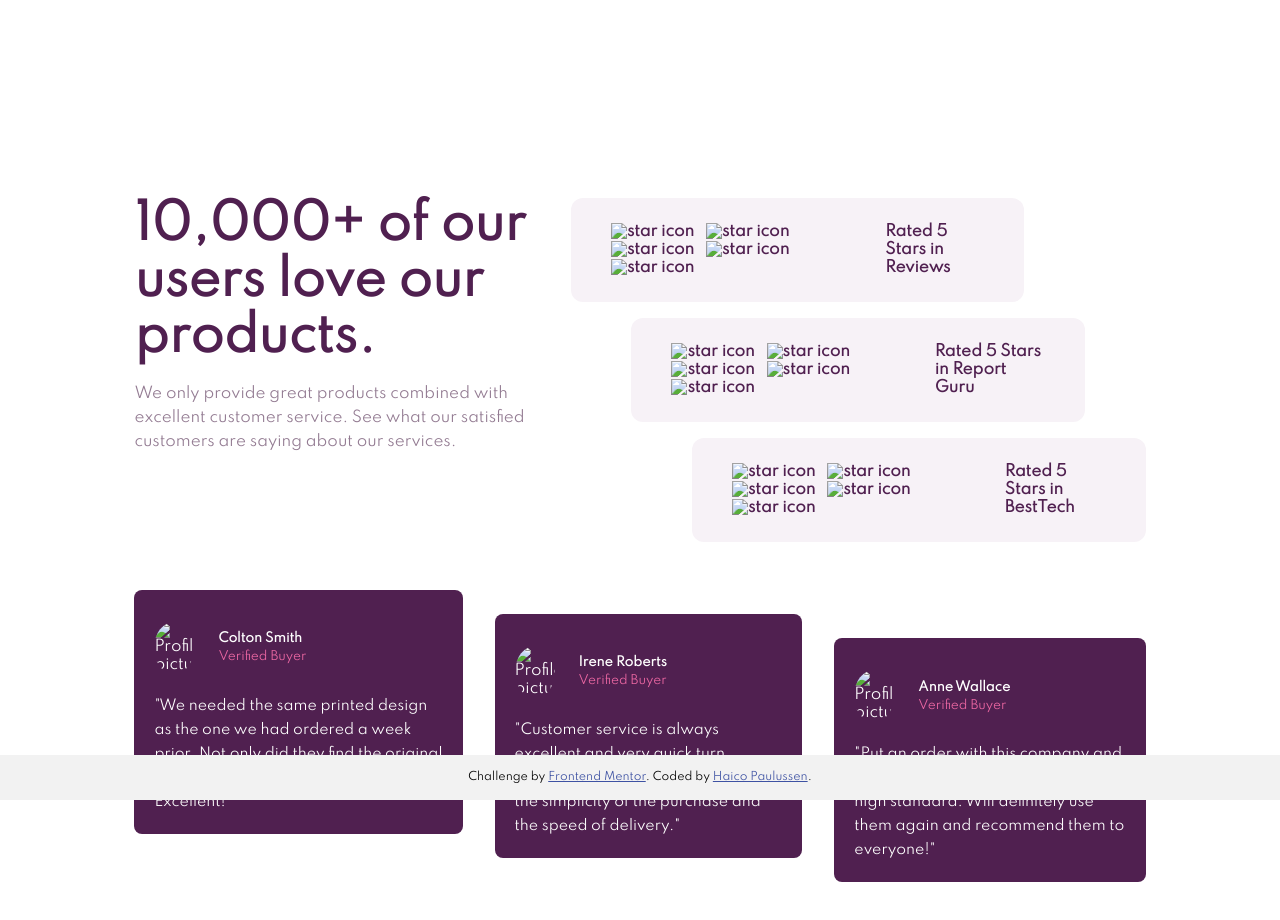
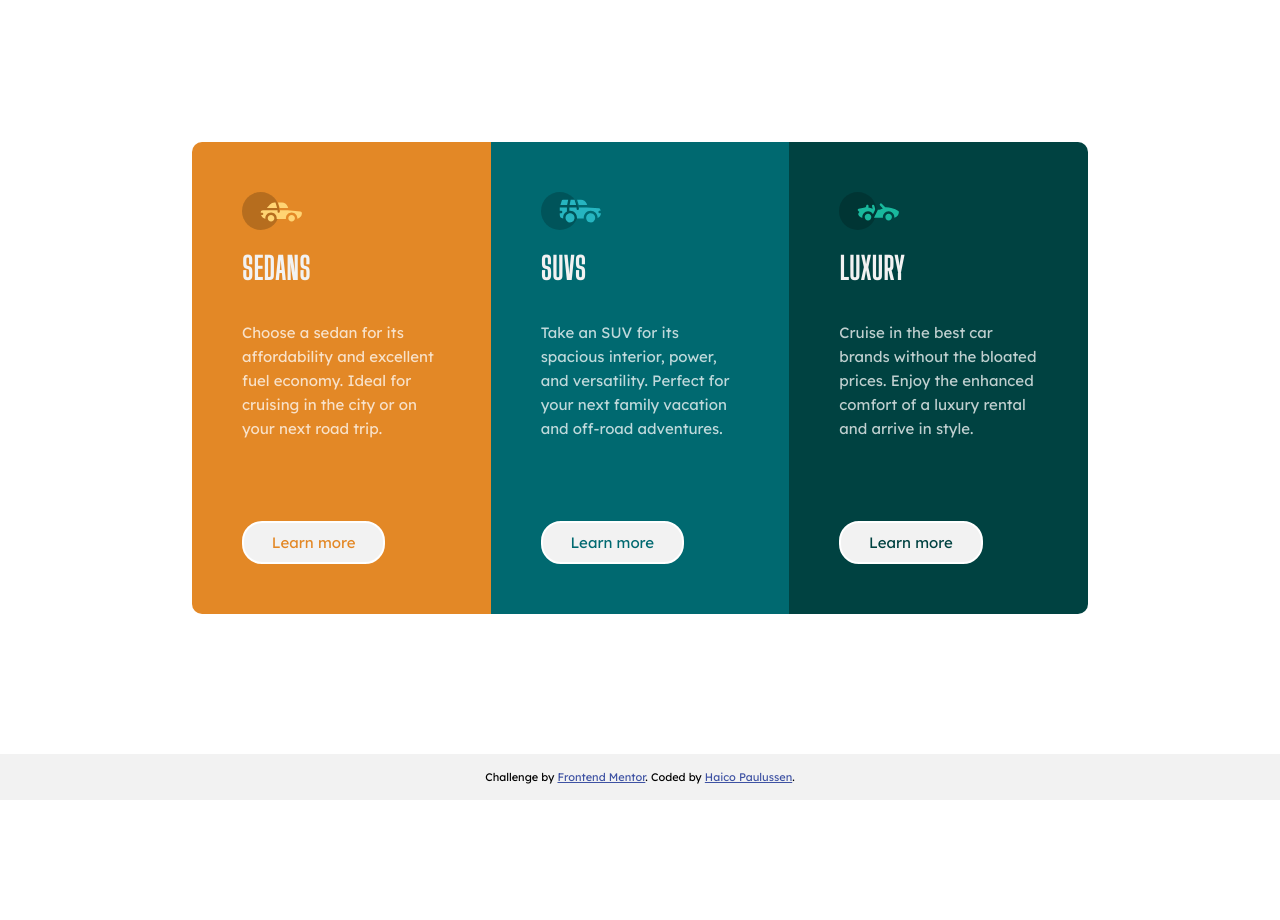
Before and after one commit to Haico-Paulussen/column-preview-card, a plain HTML site: page index.html in a window 1280 px wide. After the commit the page ends 816 px from the top, so only its background shows below. Drawn offline with Linux system fonts and the light colour scheme.

Commit message:
Add files via upload

```diff
--- a/index.html
+++ b/index.html
@@ -2,118 +2,59 @@
 <html lang="en">
 
 <head>
-    <meta charset="UTF-8" />
-    <meta name="viewport" content="width=device-width, initial-scale=1.0" />
+    <meta charset="UTF-8">
     <!-- displays site properly based on user's device -->
+    <meta name="viewport" content="width=device-width, initial-scale=1.0">
 
-    <link rel="icon" type="image/png" sizes="32x32" href="./images/favicon-32x32.png" />
-    <link rel="stylesheet" href="https://fonts.googleapis.com/css?family=Spartan">
+    <!-- linked icon(s) and stylesheet(s) -->
+    <link rel="icon" type="image/png" sizes="32x32" href="images/favicon-32x32.png">
+    <link rel="stylesheet" href="https://fonts.googleapis.com/css?family=Lexend+Deca|Big+Shoulders+Display">
     <link rel="stylesheet" href="style.css">
 
-    <title>Frontend Mentor | Social proof section</title>
+    <title>Frontend Mentor | 3-column preview card component</title>
+
 </head>
 
 <body>
     <main>
-        <div class="main-top">
-            <div class="header">
-                <h1>
-                    10,000+ of our users love our products.
-                </h1>
-                <p>
-                    We only provide great products combined with excellent customer service.
-                    See what our satisfied customers are saying about our services.
-                </p>
-            </div>
-            <div class="section-rating">
-                <div class="rating">
-                    <div class="group-star">
-                        <img class="star" src="images/icon-star.svg" alt="star icon" />
-                        <img class="star" src="images/icon-star.svg" alt="star icon" />
-                        <img class="star" src="images/icon-star.svg" alt="star icon" />
-                        <img class="star" src="images/icon-star.svg" alt="star icon" />
-                        <img class="star" src="images/icon-star.svg" alt="star icon" />
-                    </div>
-                    <p>
-                        Rated 5 Stars in Reviews
-                    </p>
-                </div>
-                <div class="rating">
-                    <div class="group-star">
-                        <img class="star" src="images/icon-star.svg" alt="star icon" />
-                        <img class="star" src="images/icon-star.svg" alt="star icon" />
-                        <img class="star" src="images/icon-star.svg" alt="star icon" />
-                        <img class="star" src="images/icon-star.svg" alt="star icon" />
-                        <img class="star" src="images/icon-star.svg" alt="star icon" />
-                    </div>
-                    <p>
-                        Rated 5 Stars in Report Guru
-                    </p>
-                </div>
-                <div class="rating">
-                    <div class="group-star">
-                        <img class="star" src="images/icon-star.svg" alt="star icon" />
-                        <img class="star" src="images/icon-star.svg" alt="star icon" />
-                        <img class="star" src="images/icon-star.svg" alt="star icon" />
-                        <img class="star" src="images/icon-star.svg" alt="star icon" />
-                        <img class="star" src="images/icon-star.svg" alt="star icon" />
-                    </div>
-                    <p>
-                        Rated 5 Stars in BestTech
-                    </p>
-                </div>
-            </div>
+        <div class="card sedan">
+            <img class="icon" src="images/icon-sedans.svg" alt="Icon of a sedan car" />
+            <h1>Sedans</h1>
+            <p>
+                Choose a sedan for its affordability and excellent fuel economy. Ideal for cruising in the city
+                or on your next road trip.
+            </p>
+            <a href="#" class="button sedan">
+                Learn more
+            </a>
         </div>
-        <div class="main-bottom">
-
-            <div class="section-card">
-                <div class="card">
-                    <div class="card-top">
-                        <img class="avatar" src="images/image-colton.jpg" alt="Profile picture">
-                        <div class="name-label">
-                            <h5>Colton Smith</h5>
-                            <span class="label">Verified Buyer</span>
-                        </div>
-                    </div>
-                    <div class="content">
-                        "We needed the same printed design as the one we had ordered a week prior.
-                        Not only did they find the original order, but we also received it in time.
-                        Excellent!"
-                    </div>
-                </div>
-                <div class="card">
-                    <div class="card-top">
-                        <img class="avatar" src="images/image-irene.jpg" alt="Profile picture">
-                        <div class="name-label">
-                            <h5>Irene Roberts</h5>
-                            <span class="label">Verified Buyer</span>
-                        </div>
-                    </div>
-                    <div class="content">
-                        "Customer service is always excellent and very quick turn around. Completely
-                        delighted with the simplicity of the purchase and the speed of delivery."
-                    </div>
-                </div>
-                <div class="card">
-                    <div class="card-top">
-                        <img class="avatar" src="images/image-anne.jpg" alt="Profile picture">
-                        <div class="name-label">
-                            <h5>Anne Wallace</h5>
-                            <span class="label">Verified Buyer</span>
-                        </div>
-                    </div>
-                    <div class="content">
-                        "Put an order with this company and can only praise them for the very high
-                        standard. Will definitely use them again and recommend them to everyone!"
-                    </div>
-                </div>
-            </div>
+        <div class="card suv">
+            <img class="icon" src="images/icon-suvs.svg" alt="Icon of a SUV car" />
+            <h1>SUVs</h1>
+            <p>
+                Take an SUV for its spacious interior, power, and versatility. Perfect for your next family vacation
+                and off-road adventures.
+            </p>
+            <a href="#" class="button suv">
+                Learn more
+            </a>
+        </div>
+        <div class="card luxury">
+            <img class="icon" src="images/icon-luxury.svg" alt="Icon of a Luxury car" />
+            <h1>Luxury</h1>
+            <p>
+                Cruise in the best car brands without the bloated prices. Enjoy the enhanced comfort of a luxury
+                rental and arrive in style.
+            </p>
+            <a href="#" class="button luxury">
+                Learn more
+            </a>
         </div>
     </main>
     <footer>
         <div class="attribution">
-            Challenge by
-            <a href="https://www.frontendmentor.io?ref=challenge" target="_blank">Frontend Mentor</a>. Coded by <a href="#">Haico Paulussen</a>.
+            Challenge by <a href="https://www.frontendmentor.io?ref=challenge" target="_blank">Frontend Mentor</a>.
+            Coded by <a href="#">Haico Paulussen</a>.
         </div>
     </footer>
 </body>
--- a/style.css
+++ b/style.css
@@ -1,262 +1,130 @@
 :root {
-    --magenta: hsl(300, 43%, 22%);
-    --pink: hsl(333, 80%, 67%);
-    --dark-magenta: hsl(303, 10%, 53%);
-    --light-magenta: hsl(300, 24%, 96%);
+    --orange: hsl(31, 77%, 52%);
+    --cyan: hsl(184, 100%, 22%);
+    --dark-cyan: hsl(179, 100%, 13%);
+    --trans: hsla(0, 0%, 100%, 0.75);
+    --grey: hsl(0, 0%, 95%);
 }
 
 body {
-    font-family: 'Spartan', sans-serif;
+    display: grid;
+    place-items: center;
+    font-family: "Lexend Deca", sans-serif;
     font-size: 15px;
     font-weight: 400;
-
-    display: flex;
-    flex-direction: column;
-    align-items: center;
-
     height: 100vh;
-    max-width: 1440px;
-}
-
-body::before {
-    content: "";
-    background-image: url('images/bg-pattern-top-mobile.svg');
-    height: 100%;
-    width: 100%;
-    background-size: contain;
-    position: absolute;
-    z-index: -1;
-    top: 0;
-    left: 0;
-    background-repeat: no-repeat;
-}
-
-body::after {
-    content: "";
-    background-image: url('images/bg-pattern-bottom-mobile.svg');
-    height: 80%;
-    width: 80%;
-    background-size: contain;
-    position: absolute;
-    z-index: -1;
-    bottom: 0;
-    right: 0;
-    background-repeat: no-repeat;
 }
 
 main {
     display: flex;
-    flex-direction: column;
-    align-items: center;
-    gap: 3rem;
-
-    padding-left: 2%;
-    padding-right: 2%;
-    padding-top: 15%;
-    margin-bottom: 15%;
+    width: 70vw;
+    max-width: 1440px;
+    border-radius: 10px;
+    padding-bottom: 60px;
 }
 
-@media (min-width: 800px) {
-    body::before {
-        content: "";
-        background-image: url('images/bg-pattern-top-desktop.svg');
-        height: 40%;
-        width: 40%;
-        background-size: contain;
-        position: absolute;
-        z-index: -1;
-        top: 0;
-        left: 0;
-        background-repeat: no-repeat;
+@media (max-width: 1000px) {
+    main {
+        flex-direction: column;
     }
 
-    body::after {
-        content: "";
-        background-image: url('images/bg-pattern-bottom-desktop.svg');
-        bottom: 0;
-        right: 0;
-        height: 80%;
-        width: 80%;
-        background-size: contain;
-        position: absolute;
-        z-index: -1;
-        background-repeat: no-repeat;
+    .card:first-child {
+        border-top-left-radius: 10px;
+        border-top-right-radius: 10px;
     }
 
-    main {
-        padding-left: 10%;
-        padding-right: 10%;
-        padding-bottom: 60px;
-    }
-
-    body .main-top {
-        flex-direction: row;
-        width: 100%;
-    }
-
-    body .header {
-        max-width: 40%;
-    }
-
-    body .header h1 {
-        text-align: left;
-        font-weight: 700;
-        font-size: 48px;
-    }
-
-    body .header p {
-        text-align: left;
-    }
-
-    body .section-rating {
-        width: 60%;
-    }
-
-    body .rating {
-        display: flex;
-        flex-direction: row;
-        align-items: center;
-        gap: 2rem;
-
-        width: 65%;
-        padding: 10px 40px 10px 40px;
-    }
-
-    body .rating:nth-of-type(1) {
-        align-self: flex-start;
-    }
-
-    body .rating:nth-of-type(3) {
-        align-self: flex-end;
-    }
-
-    body .section-card {
-        flex-direction: row;
-        height: 120%;
-    }
-
-    body .card:nth-of-type(1) {
-      align-self: flex-start;
-    }
-
-    body .card:nth-of-type(3) {
-      align-self: flex-end;
+    .card:last-child {
+        border-bottom-left-radius: 10px;
+        border-bottom-right-radius: 10px;
     }
 }
 
-.main-top {
-    display: flex;
-    flex-direction: column;
-    gap: 2rem;
-}
+@media (width > 1000px) {
+    .card:first-child {
+        border-top-left-radius: 10px;
+        border-bottom-left-radius: 10px;
+    }
 
-.main-bottom {
-    height: 100%;
-    padding-bottom: 70px;
-}
-
-.header {
-    display: flex;
-    flex-direction: column;
-    max-width: 100vw;
-    text-align: center;
-    gap: 1rem;
-}
-
-.header h1 {
-    color: var(--magenta);
-    font-weight: 700;
-    font-size: 32px;
-    margin: 0;
-}
-
-.header p {
-    color: var(--dark-magenta);
-    line-height: 1.5rem;
-    margin: 0;
-}
-
-.section-rating {
-    display: flex;
-    flex-direction: column;
-    align-items: center;
-    gap: 1rem;
-}
-
-.star {
-    padding-right: 8px;
-}
-
-.rating {
-    display: flex;
-    flex-direction: column;
-    align-items: center;
-    background-color: var(--light-magenta);
-    color: var(--magenta);
-    font-weight: 700;
-
-    width: 100%;
-    padding-top: 20px;
-    padding-bottom: 10px;
-    border-radius: 12px;
-}
-
-.rating p {
-    justify-content: center;
-}
-
-.section-card {
-    display: flex;
-    flex-direction: column;
-    align-items: center;
-    gap: 2rem;
+    .card:last-child {
+        border-top-right-radius: 10px;
+        border-bottom-right-radius: 10px;
+    }
 }
 
 .card {
-    background-color: var(--magenta);
-    padding: 20px;
-    border-radius: 8px;
-    color: white;
+    padding: 50px;
+    display: flex;
+    flex-direction: column;
+    flex: 1;
 }
 
-.avatar {
-    border-radius: 100%;
-    width: 40px;
+.card p {
+    color: var(--trans);
+    margin-bottom: 80px;
+    line-height: 1.6;
 }
 
-.label {
-    color: var(--pink);
-    font-size: 12px;
+.card h1 {
+    font-family: "Big Shoulders Display", sans-serif;
+    color: var(--grey);
+    font-weight: 700;
+    text-transform: uppercase;
+    letter-spacing: 1px;
 }
 
-.card-top {
-    display: flex;
-    align-items: center;
-    padding-top: 12px;
+.icon {
+    width: 60px;
 }
 
-.name-label {
-    display: flex;
-    flex-direction: column;
-    padding-left: 24px;
+.sedan {
+    background-color: var(--orange);
 }
 
-.name-label h5 {
-    margin: 0;
-    padding-bottom: 4px;
+.suv {
+    background-color: var(--cyan);
 }
 
-.content {
-    font-size: 14px;
-    padding-top: 20px;
-    line-height: 1.5rem;
+.luxury {
+    background-color: var(--dark-cyan);
+}
+
+a.sedan {
+    color: var(--orange);
+}
+
+a.suv {
+    color: var(--cyan);
+}
+
+a.luxury {
+    color: var(--dark-cyan);
+}
+
+a.button {
+    display: inline-block;
+    background-color: var(--grey);
+    border-radius: 20px;
+    border: 2px solid white;
+    padding: 10px;
+    width: 60%;
+    text-align: center;
+    text-decoration: none;
+    transition: all 0.3s;
+    margin-top: auto;
+}
+
+a.button:hover {
+    border: 2px solid white;
+    color: white;
+    background-color: hsla(0, 0%, 0%, 0);
+    text-decoration: underline;
 }
 
 footer {
     color: black;
     text-align: center;
     position: fixed;
-    width: 100vw;
+    width: 100%;
     bottom: 0;
     background-color: #f2f2f2;
     padding: 1rem;
```
